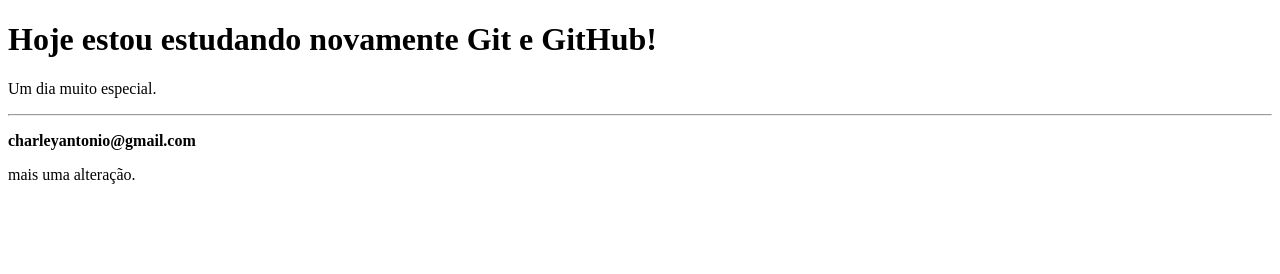
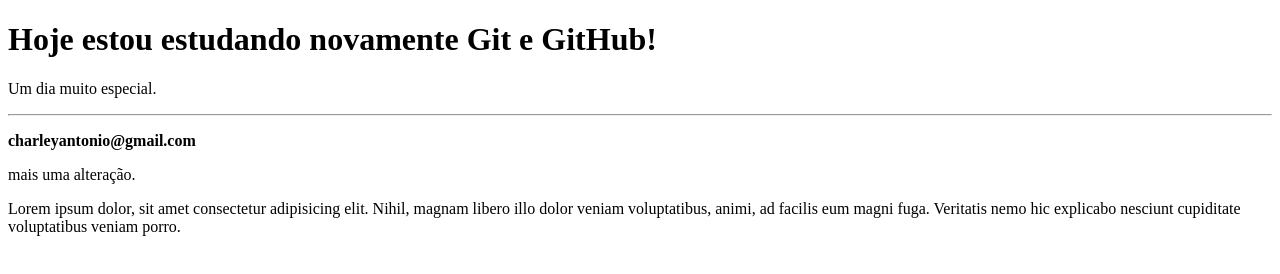
Before and after one commit to charleycosta1407/estudos-html, a plain HTML site: page site-exemplo/index.html in a window 1280 px wide. Drawn offline with Linux system fonts and the light colour scheme.

```diff
--- a/site-exemplo/index.html
+++ b/site-exemplo/index.html
@@ -12,5 +12,6 @@
        <hr>
        <p><strong>charleyantonio@gmail.com</strong></p>
        <p>mais uma alteração.</p>
+       <p>Lorem ipsum dolor, sit amet consectetur adipisicing elit. Nihil, magnam libero illo dolor veniam voluptatibus, animi, ad facilis eum magni fuga. Veritatis nemo hic explicabo nesciunt cupiditate voluptatibus veniam porro.</p>
 </body>
 </html>
```
